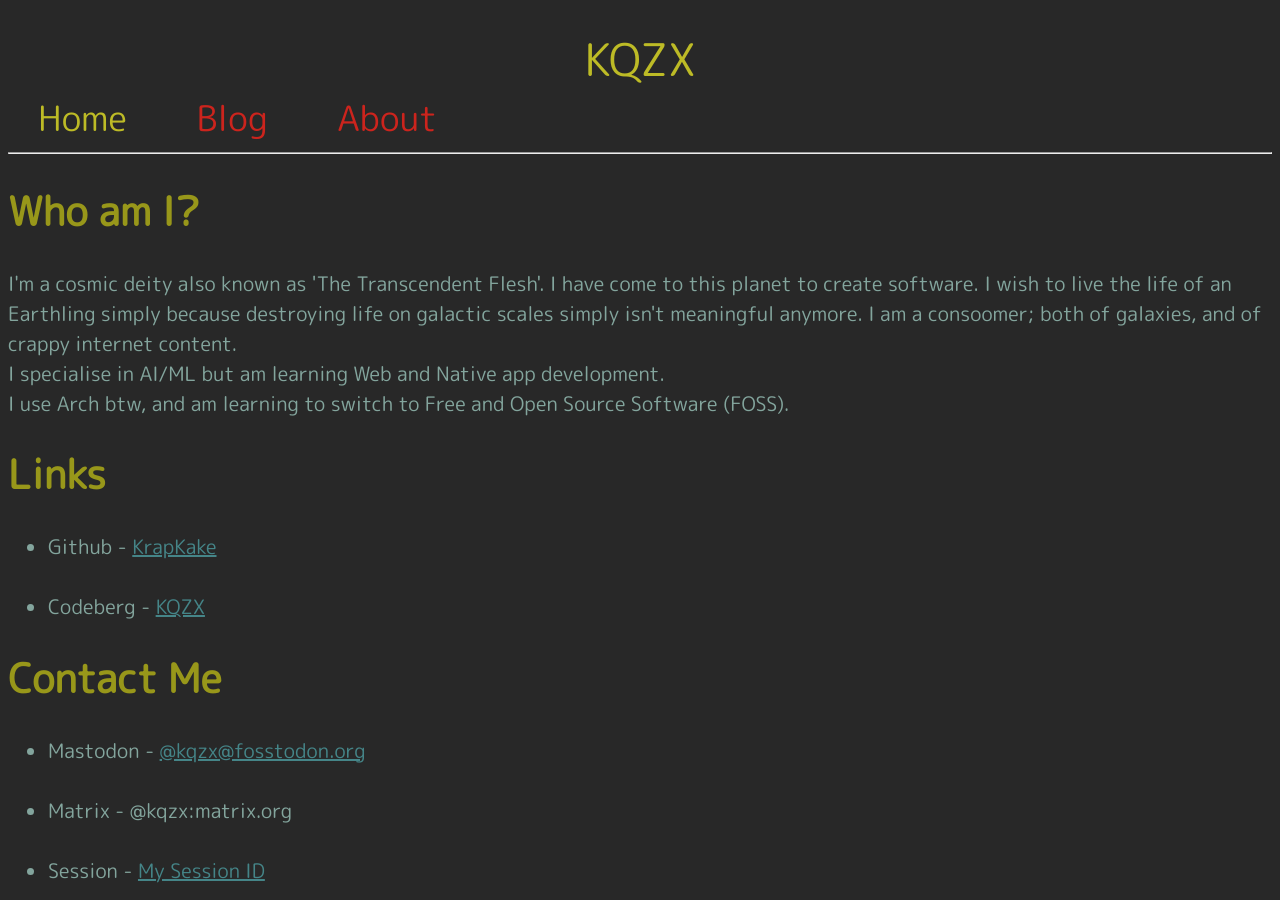
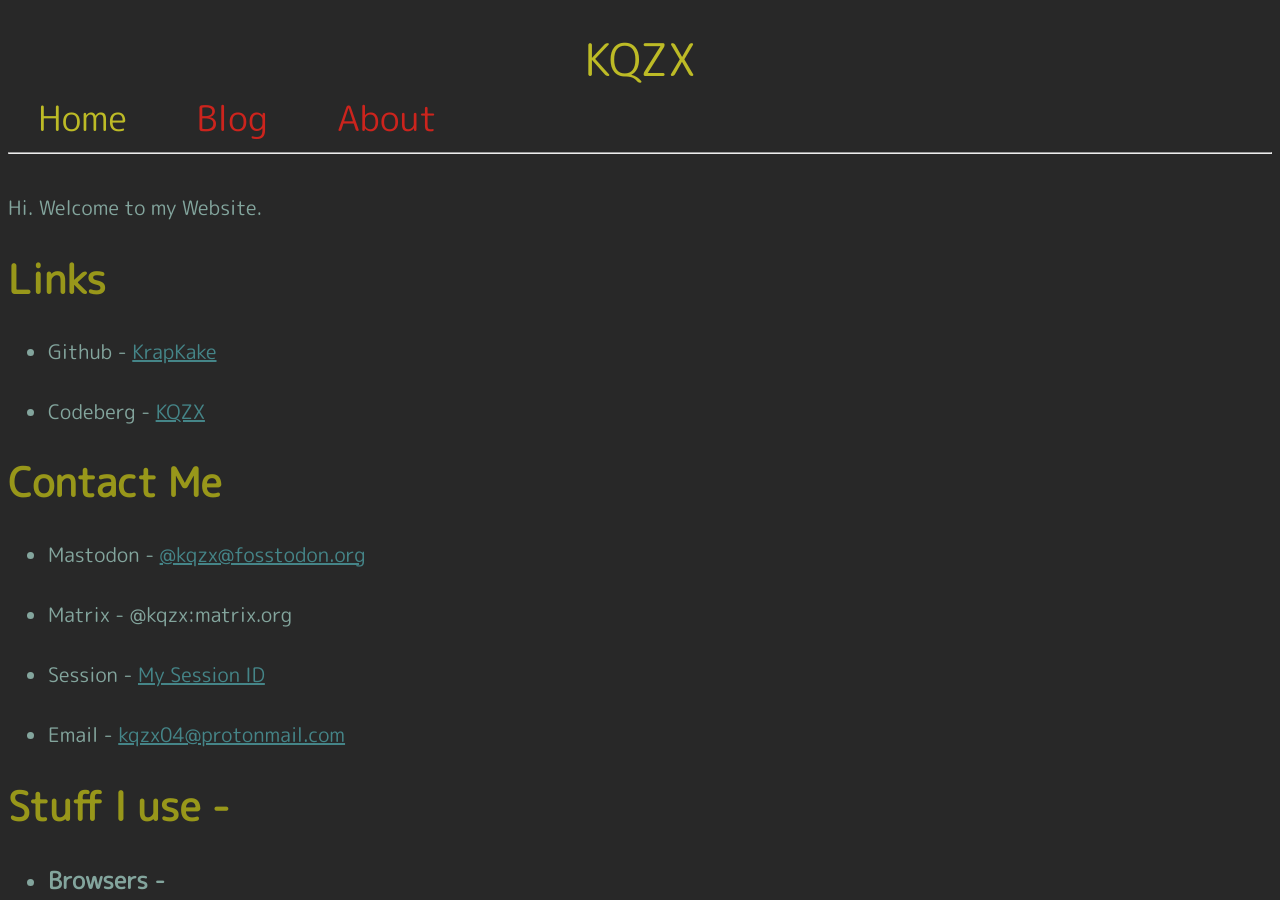
Before and after one commit to KrapKake/Website, a Jekyll site: the page built from index.html, in a window 1280 px wide and 900 px high. Built offline with Jekyll 4.4.1, drawn with Linux system fonts in a browser that asks for light colours.

```diff
--- a/index.html
+++ b/index.html
@@ -10,14 +10,8 @@ title: Home
   </head>
   <body>
     <div class="content">
-      <h1 style="color: #98971a;">Who am I?</h1>
-      I'm a cosmic deity also known as 'The Transcendent Flesh'. I have come to this planet to create software. I wish to live the
-      life of an Earthling simply because destroying life on galactic scales simply isn't meaningful anymore. I am a consoomer; both of galaxies, and
-      of crappy internet content.
       <br>
-      I specialise in AI/ML but am learning Web and Native app development.
-      <br>
-      I use Arch btw, and am learning to switch to Free and Open Source Software (FOSS).
+      Hi. Welcome to my Website.
       <br>
       <p>
       <h1 style="color: #98971a;">Links</h1>
```
Also changed, not shown: about.html (+10 -1 lines), 2 other files.
